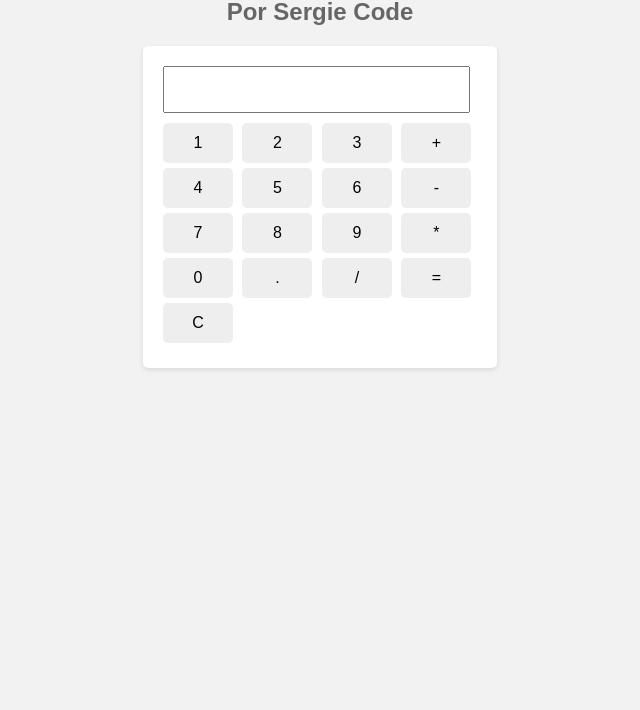
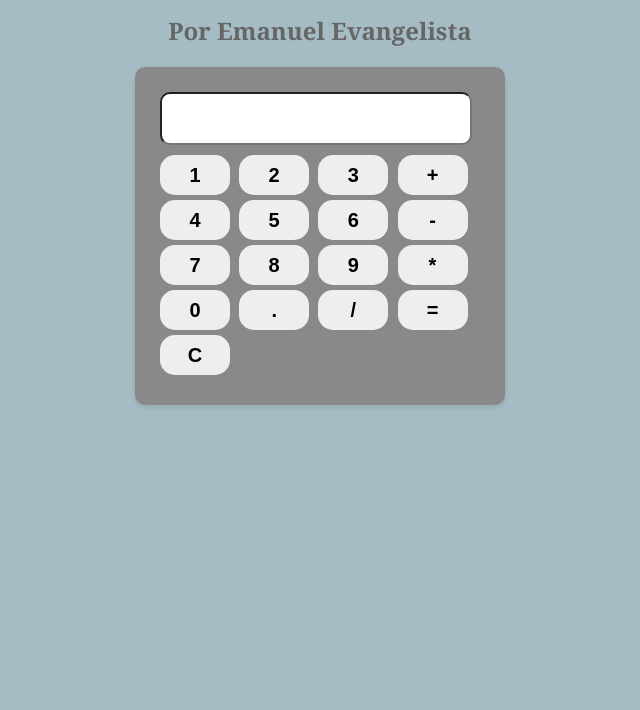
Before and after one commit to EmaEvange/repo_calculator, a plain HTML site: page index.html in a window 1280 px wide. Shown: the part 90-800 px from the top of the page, without its empty margins (320-960 px from the left). Drawn offline with Linux system fonts and the light colour scheme.

Commit message:
Fin del proyecto

```diff
--- a/index.html
+++ b/index.html
@@ -11,31 +11,31 @@
 
 <body>
     <h1>Calculadora Curso Javascript</h1>
-    <h2>Por Sergie Code</h2>
+    <h2>Por Emanuel Evangelista</h2>
     <div class="calculadora">
         <input type="text" id="pantalla" readonly>
         <br>
-        <input type="button" value="1">
-        <input type="button" value="2">
-        <input type="button" value="3">
-        <input type="button" value="+">
+        <input type="button" value="1" onclick="agregar('1')">
+        <input type="button" value="2" onclick="agregar('2')">
+        <input type="button" value="3" onclick="agregar('3')">
+        <input type="button" value="+" onclick="agregar('+')">
         <br>
-        <input type="button" value="4">
-        <input type="button" value="5">
-        <input type="button" value="6">
-        <input type="button" value="-">
+        <input type="button" value="4" onclick="agregar('4')">
+        <input type="button" value="5" onclick="agregar('5')">
+        <input type="button" value="6" onclick="agregar('6')">
+        <input type="button" value="-" onclick="agregar('-')">
         <br>
-        <input type="button" value="7">
-        <input type="button" value="8">
-        <input type="button" value="9">
-        <input type="button" value="*">
+        <input type="button" value="7" onclick="agregar('7')">
+        <input type="button" value="8" onclick="agregar('8')">
+        <input type="button" value="9" onclick="agregar('9')">
+        <input type="button" value="*" onclick="agregar('*')">
         <br>
-        <input type="button" value="0">
-        <input type="button" value=".">
-        <input type="button" value="/">
-        <input type="button" value="=">
+        <input type="button" value="0" onclick="agregar('0')">
+        <input type="button" value="." onclick="agregar('.')">
+        <input type="button" value="/" onclick="agregar('/')">
+        <input type="button" value="=" onclick="calcular()">
         <br>
-        <input type="button" value="C">
+        <input type="button" value="C" onclick="borrar()">
     </div>
 
     <script src="script.js"></script>
--- a/script.js
+++ b/script.js
@@ -0,0 +1,16 @@
+//Esto agrega a la pantalla el valor del valor de la calucladora que toquemos
+function agregar(valor) {
+    document.getElementById("pantalla").value += valor
+}
+
+//Esta acción vacía la pantalla
+function borrar() {
+    document.getElementById("pantalla").value = ""
+}
+
+//Esta acción toma el valor de la pantalla y ejecuta los cálculos
+function calcular() {
+    const valorPantalla = document.getElementById("pantalla").value
+    const resultado = eval(valorPantalla)
+    document.getElementById("pantalla").value = resultado
+}
--- a/style.css
+++ b/style.css
@@ -1,11 +1,11 @@
 body {
-  font-family: Arial, sans-serif;
-  background-color: #f2f2f2;
+  font-family: Cambria, Cochin, Georgia, Times, 'Times New Roman', serif;
+  background-color: #a5bcc5;
 }
 
 h1 {
   text-align: center;
-  margin-top: 30px;
+  margin-top: 40px;
 }
 
 h2 {
@@ -15,20 +15,22 @@ h2 {
 }
 
 .calculadora {
-  width: 314px;
+  width: 320px;
   margin: 0 auto;
-  background-color: #fff;
-  padding: 20px;
-  border-radius: 5px;
+  background-color: #8a8888;
+  padding: 25px;
+  border-radius: 10px;
   box-shadow: 0 2px 5px rgba(0, 0, 0, 0.1);
 }
 
 #pantalla {
   width: 90%;
   padding: 10px;
-  font-size: 20px;
+  font-size: 25px;
   margin-bottom: 10px;
+  border-radius: 10px;
   text-align: right;
+  font-weight: bold;
 }
 
 input[type="button"] {
@@ -36,11 +38,12 @@ input[type="button"] {
   height: 40px;
   margin-right: 5px;
   margin-bottom: 5px;
-  font-size: 16px;
+  font-size: 20px;
   background-color: #eee;
   border: none;
-  border-radius: 5px;
+  border-radius: 15px;
   cursor: pointer;
+  font-weight: bold;
 }
 
 input[type="button"]:hover {
```
